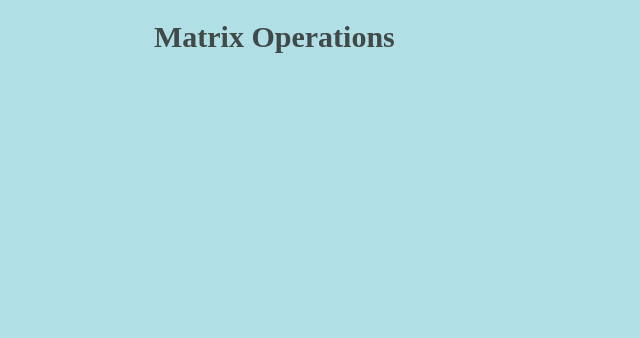
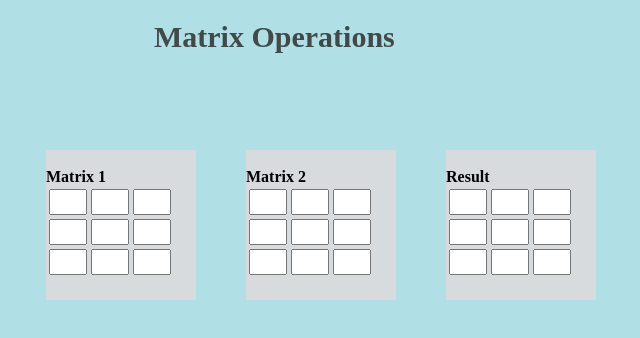
Before and after one commit to ElanurGuduk/JavaScript, a plain HTML site: page Project/MatrixOperations.html in a window 1280 px wide. Shown: the whole page, without its empty margins (354-994 px from the left). Drawn offline with Linux system fonts and the light colour scheme.

Commit message:
Update MatrixOperations.html

```diff
--- a/Project/MatrixOperations.html
+++ b/Project/MatrixOperations.html
@@ -1,8 +1,9 @@
 <!DOCTYPE html>
 <html>
 <head>
-	<title>Page title</title>
+	<title>Matrix page</title>
 	<style>
+
 	body{
 		background-color:powderblue;
 	}
@@ -10,12 +11,99 @@
 		font-size:30px;
 		margin-left: 500px;
 		color: #424949;
+	}
+	#m1-div{
+		width: 150px;
+		height: 150px;
+		background-color: #D7DBDD;
+		position: absolute;
+		top: 150px;
+		left:400px;
+	}
+	#m2-div{
+		width: 150px;
+		height: 150px;
+		background-color: #D7DBDD;
+		position: absolute;
+		top: 150px;
+		left:600px;
+	}
+	#m3-div{
+		width: 150px;
+		height: 150px;
+		background-color: #D7DBDD;
+		position: absolute;
+		top: 150px;
+		left:800px;
+	}
 
-		}
 	</style>
-
 </head>
 <body>
 	<h1>Matrix Operations</h1>
+	<div id="m1-div">
+		<table class="m1-table"><br> <b>Matrix 1</b>
+
+			<tr>
+				<td><input class="00" type="text" style="width:30px; height: 20px"></td>
+				<td><input class="01" type="text" style="width:30px; height: 20px"></td>
+				<td><input class="02" type="text" style="width:30px; height: 20px"></td>
+			</tr>
+			<tr>
+				<td><input class="10" type="text" style="width:30px; height: 20px"></td>
+				<td><input class="11" type="text" style="width:30px; height: 20px"></td>
+				<td><input class="12" type="text" style="width:30px; height: 20px"></td>
+			</tr>
+			<tr>
+				<td><input class="20" type="text" style="width:30px; height: 20px"></td>
+				<td><input class="21" type="text" style="width:30px; height: 20px"></td>
+				<td><input class="22" type="text" style="width:30px; height: 20px"></td>
+			</tr>
+		</table>
+	</div>
+		<div id="m2-div">
+		<table class="m2-table"><br> <b>Matrix 2</b>
+
+			<tr>
+				<td><input class="00" type="text" style="width:30px; height: 20px;"></td>
+				<td><input class="01" type="text" style="width:30px; height: 20px"></td>
+				<td><input class="02" type="text" style="width:30px; height: 20px"></td>
+			</tr>
+			<tr>
+				<td><input class="10" type="text" style="width:30px; height: 20px"></td>
+				<td><input class="11" type="text" style="width:30px; height: 20px"></td>
+				<td><input class="12" type="text" style="width:30px; height: 20px"></td>
+			</tr>
+			<tr>
+				<td><input class="20" type="text" style="width:30px; height: 20px"></td>
+				<td><input class="21" type="text" style="width:30px; height: 20px"></td>
+				<td><input class="22" type="text" style="width:30px; height: 20px"></td>
+			</tr>
+		</table>
+	</div>
+		</div>
+		<div id="m3-div">
+		<table class="m3-table"><br> <b>Result</b>
+
+			<tr>
+				<td><input class="00" type="text" style="width:30px; height: 20px;"></td>
+				<td><input class="01" type="text" style="width:30px; height: 20px"></td>
+				<td><input class="02" type="text" style="width:30px; height: 20px"></td>
+			</tr>
+			<tr>
+				<td><input class="10" type="text" style="width:30px; height: 20px"></td>
+				<td><input class="11" type="text" style="width:30px; height: 20px"></td>
+				<td><input class="12" type="text" style="width:30px; height: 20px"></td>
+			</tr>
+			<tr>
+				<td><input class="20" type="text" style="width:30px; height: 20px"></td>
+				<td><input class="21" type="text" style="width:30px; height: 20px"></td>
+				<td><input class="22" type="text" style="width:30px; height: 20px"></td>
+			</tr>
+		</table>
+	</div>
+<script>
+
+</script>
 </body>
 </html>
```
Lines whose indentation alone changed are shown as unchanged.
